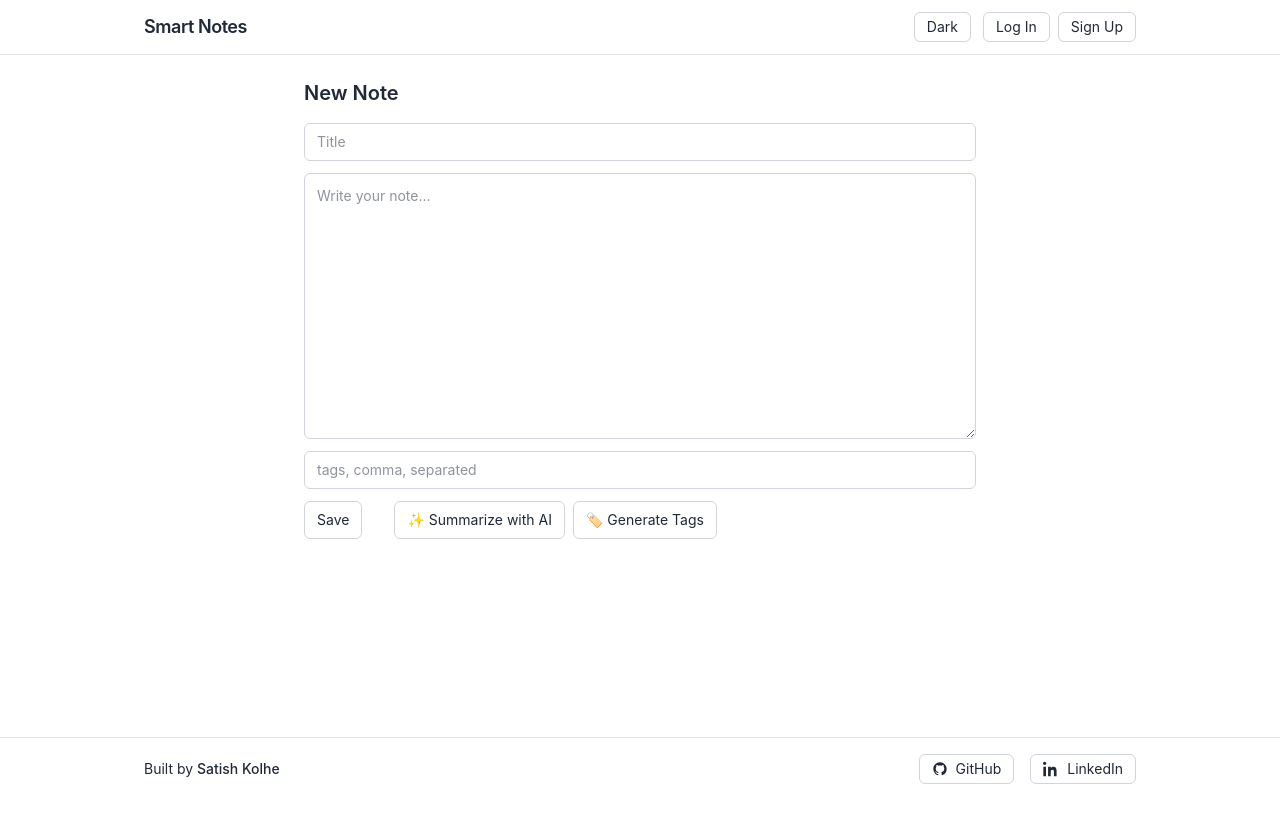
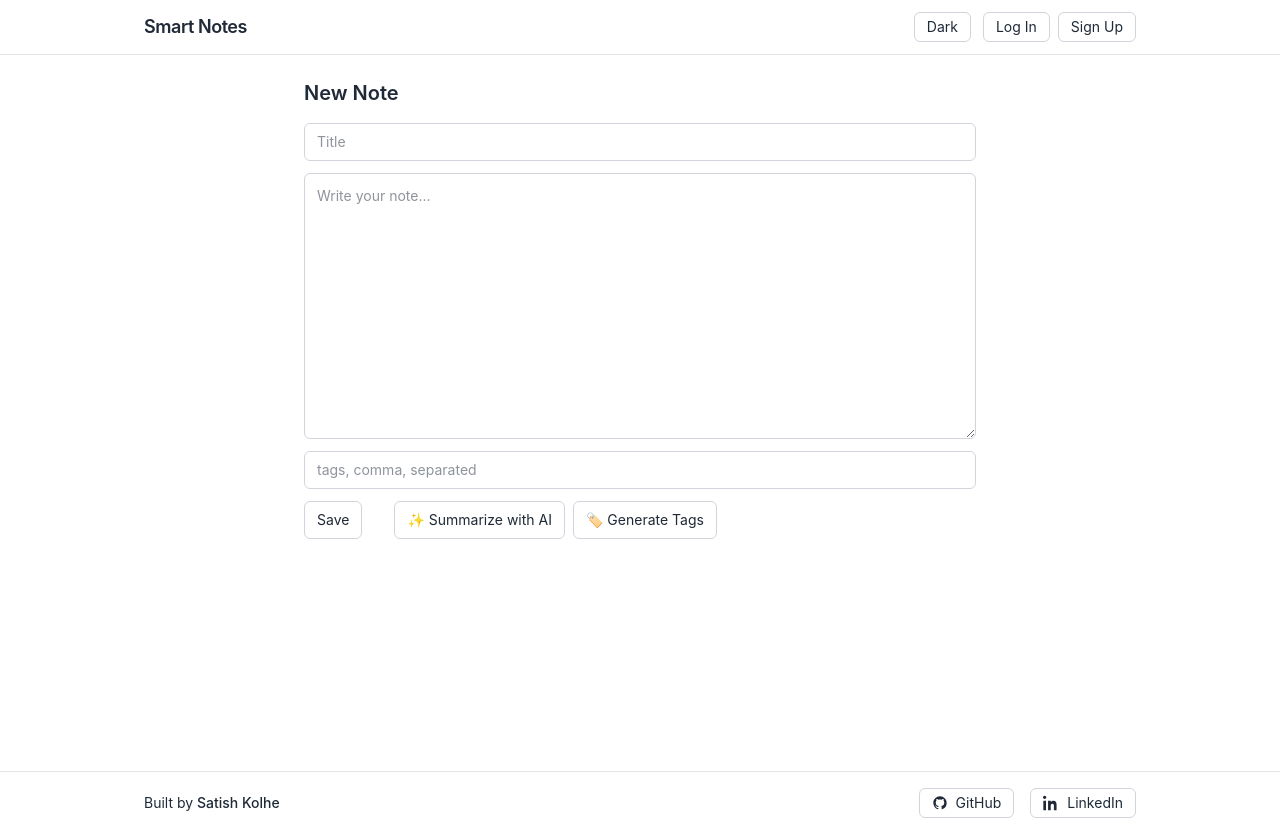
Before and after one commit to kolhesatish/my-notes-app-house-house-of-edtech, a Next.js app: page /notes/new in a window 1280 px wide. Before the commit the page ends 800 px from the top, so only its background shows below. Built offline with nearby package versions, Linux system fonts and the light colour scheme; no server answers.

Commit message:
Fixed footer

```diff
--- a/src/app/layout.tsx
+++ b/src/app/layout.tsx
@@ -32,7 +32,7 @@ export default function RootLayout({
      >
         <Navbar />
         <div className="max-w-5xl mx-auto px-4 py-6">{children}</div>
-        <div>
+        <div className="mt-52">
         <Footer />
         </div>
       </body>
--- a/src/components/Footer.tsx
+++ b/src/components/Footer.tsx
@@ -2,7 +2,7 @@ import Link from "next/link";
 
 export default function Footer() {
   return (
-    <footer className="fixed w-full border-t border-black/10 dark:border-white/20 bg-background mt-8 bottom-0 z-30">
+    <footer className="w-full border-t border-black/10 dark:border-white/20 bg-background mt-8">
       <div className="max-w-5xl mx-auto flex flex-col sm:flex-row items-center justify-between gap-3 px-4 py-4">
         <p className="text-sm text-muted-foreground">
           Built by <span className="font-medium">Satish Kolhe</span>
```
